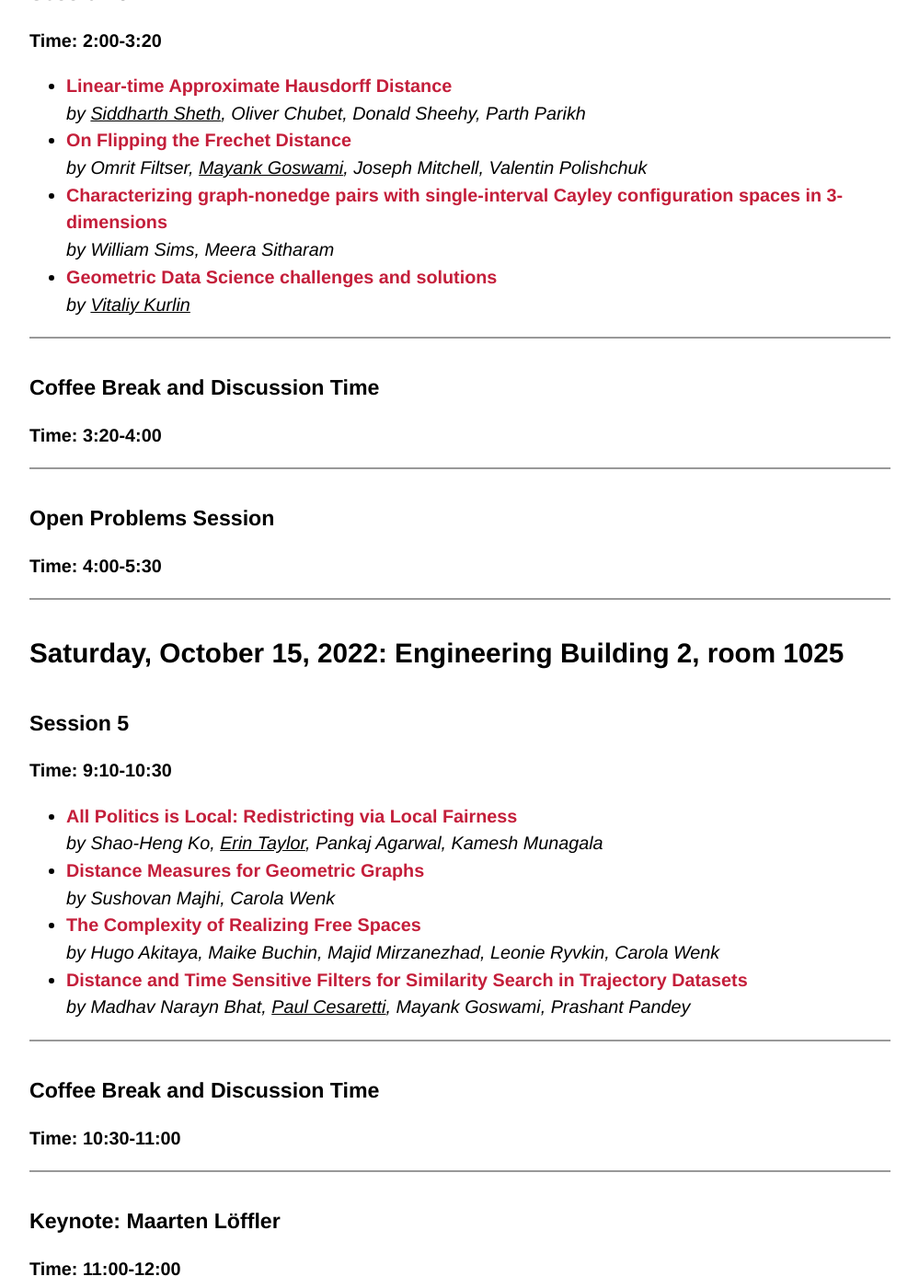
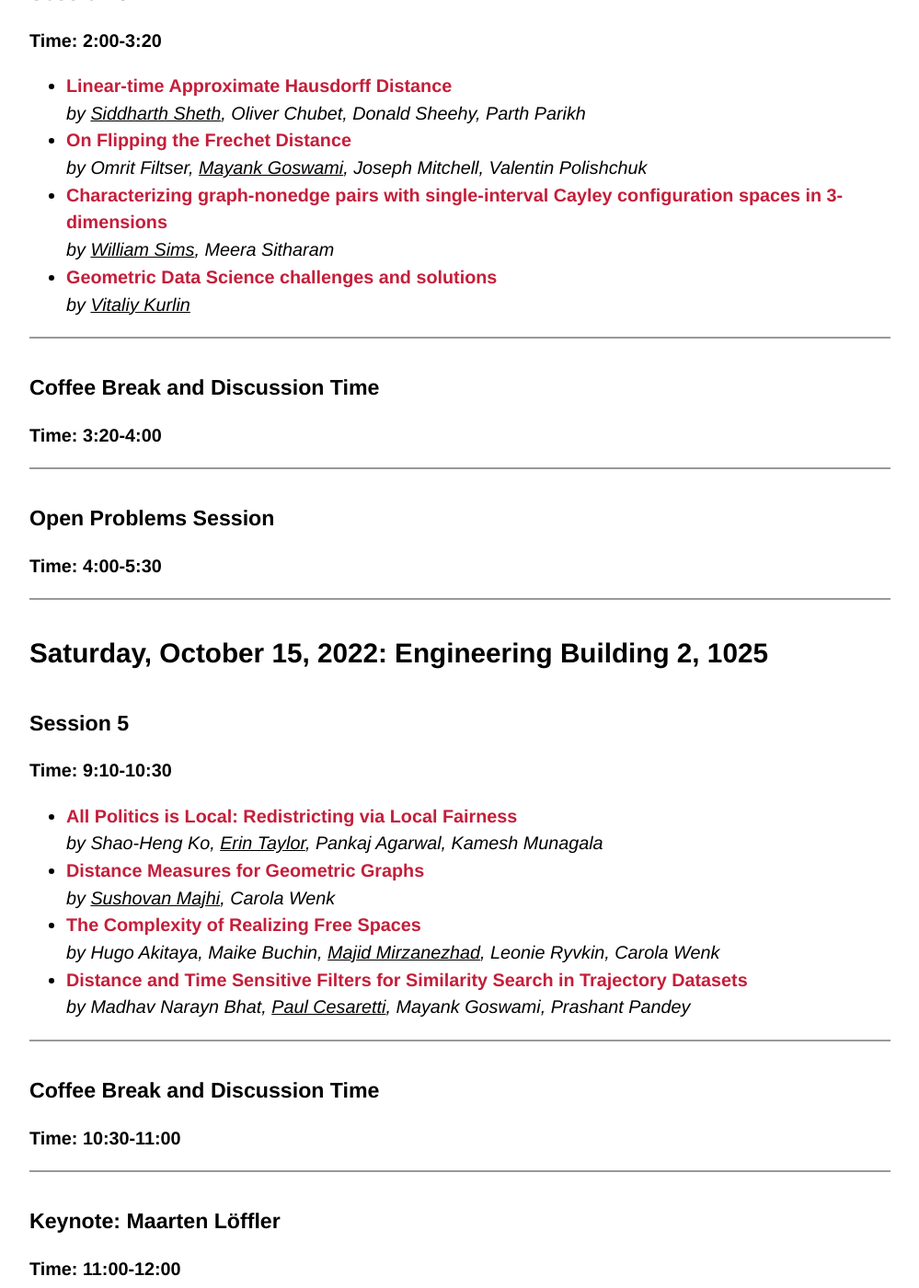
Before and after one commit to donsheehy/fwcg2022, a Jekyll site: the page built from schedule.md, in a window 1280 px wide and 1400 px high, scrolled down 1782 px. Shown: the whole window at 92% size, without its empty margins (140-1139 px from the left). Built offline with Jekyll 4.4.1, drawn with Linux system fonts in a browser that asks for light colours; some web fonts are replaced; our own code applies the rules of GitHub Pages for plain Markdown files; some of the changed text lies outside the part shown.

Commit message:
updated schedule.

```diff
--- a/papers.yaml
+++ b/papers.yaml
@@ -137,7 +137,7 @@ hu22selectivity:
 phillips22kernel:
     authors:
         - "Jeff Phillips"
-        - "<u>Hasan Pourmahmoodaghababa</u>"
+        - "<u>Hasan Pourmahmood-Aghababa</u>"
     title: "For Kernel Range Spaces a Constant Number of Queries Are Sufficient"
     submission: 6654
     remote: No
@@ -155,7 +155,7 @@ dallant22conditional:
 gao22obtaining:
     authors:
         - "Jie Gao"
-        - "Mayank Goswami"
+        - "<u>Mayank Goswami</u>"
         - "Karthik C.S."
         - "Meng-Tsung Tsai"
         - "Shih-Yu Tsai"
--- a/schedule.md
+++ b/schedule.md
@@ -3,6 +3,8 @@ layout: default
 ---
 
 # FWCG 2022 Schedule
+
+
 
 
 ## Friday, October 14, 2022: Witherspoon Student Center 201
@@ -50,7 +52,7 @@ Topological Data Analysis provides tools for discovering relevant features of da
 - **<a href="abstracts/FWCG2022_paper_3346.pdf">On Flipping the Frechet Distance</a>**
  *by Omrit Filtser, <u>Mayank Goswami</u>, Joseph Mitchell, Valentin Polishchuk*
 - **<a href="abstracts/FWCG2022_paper_3521.pdf">Characterizing graph-nonedge pairs with single-interval Cayley configuration spaces in 3-dimensions</a>**
- *by William Sims, Meera Sitharam*
+ *by <u>William Sims</u>, Meera Sitharam*
 - **<a href="abstracts/FWCG2022_paper_6291.pdf">Geometric Data Science challenges and solutions</a>**
  *by <u>Vitaliy Kurlin</u>*
 
@@ -67,22 +69,17 @@ Topological Data Analysis provides tools for discovering relevant features of da
 
 
 
-
-<div style = "display:block; clear:both; page-break-after:always;">
 ---
-</div>
-
-## Saturday, October 15, 2022: Engineering Building 2, room 1025
-
+## Saturday, October 15, 2022: Engineering Building 2, 1025
 ### Session 5
 **Time: 9:10-10:30**
 
 - **<a href="abstracts/FWCG2022_paper_4925.pdf">All Politics is Local: Redistricting via Local Fairness</a>**
  *by Shao-Heng Ko, <u>Erin Taylor</u>, Pankaj Agarwal, Kamesh Munagala*
 - **<a href="abstracts/FWCG2022_paper_1305.pdf">Distance Measures for Geometric Graphs</a>**
- *by Sushovan Majhi, Carola Wenk*
+ *by <u>Sushovan Majhi</u>, Carola Wenk*
 - **<a href="abstracts/FWCG2022_paper_6032.pdf">The Complexity of Realizing Free Spaces</a>**
- *by Hugo Akitaya, Maike Buchin, Majid Mirzanezhad, Leonie Ryvkin, Carola Wenk*
+ *by Hugo Akitaya, Maike Buchin, <u>Majid Mirzanezhad</u>, Leonie Ryvkin, Carola Wenk*
 - **<a href="abstracts/FWCG2022_paper_6330.pdf">Distance and Time Sensitive Filters for Similarity Search in Trajectory Datasets</a>**
  *by Madhav Narayn Bhat, <u>Paul Cesaretti</u>, Mayank Goswami, Prashant Pandey*
 
```
Also changed, not shown: other parts of schedule.md (+2 -2 lines), schedule.yaml (+4 -6 lines).
